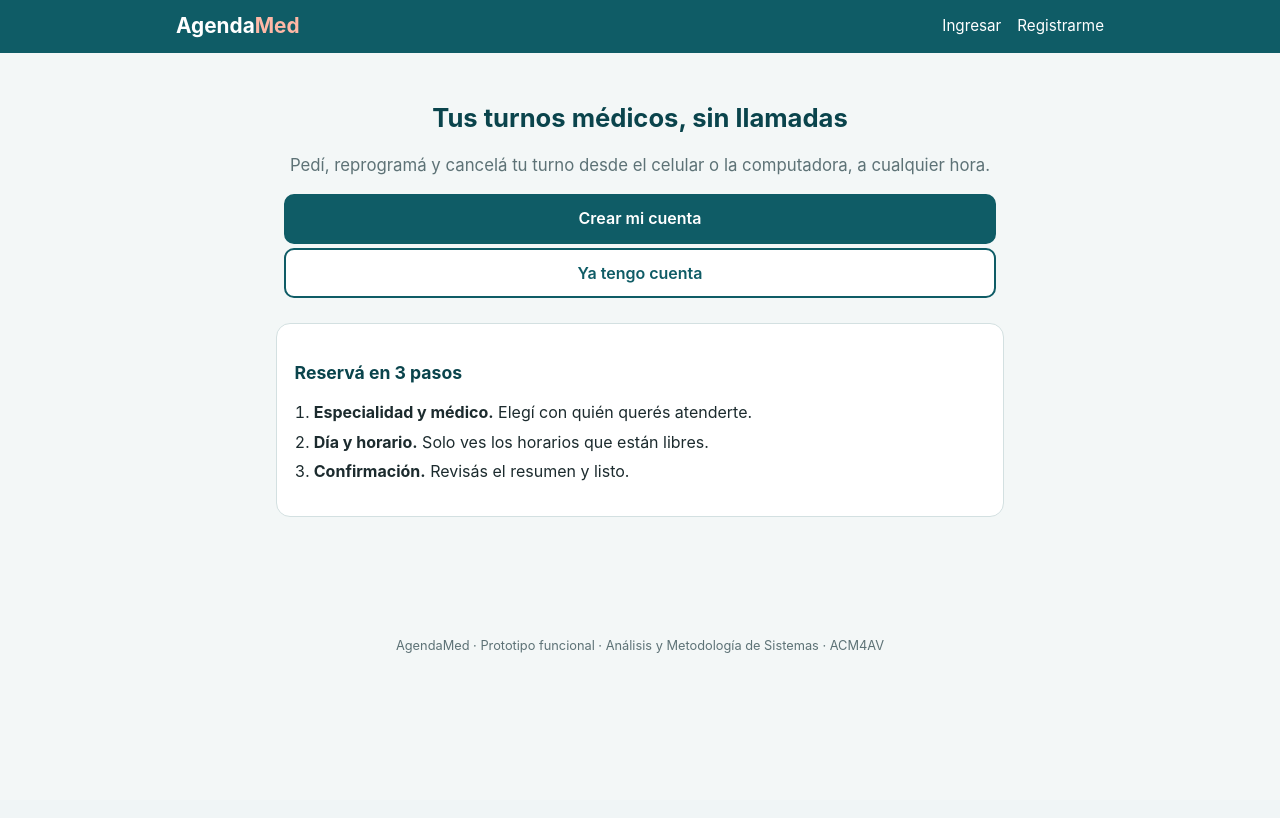
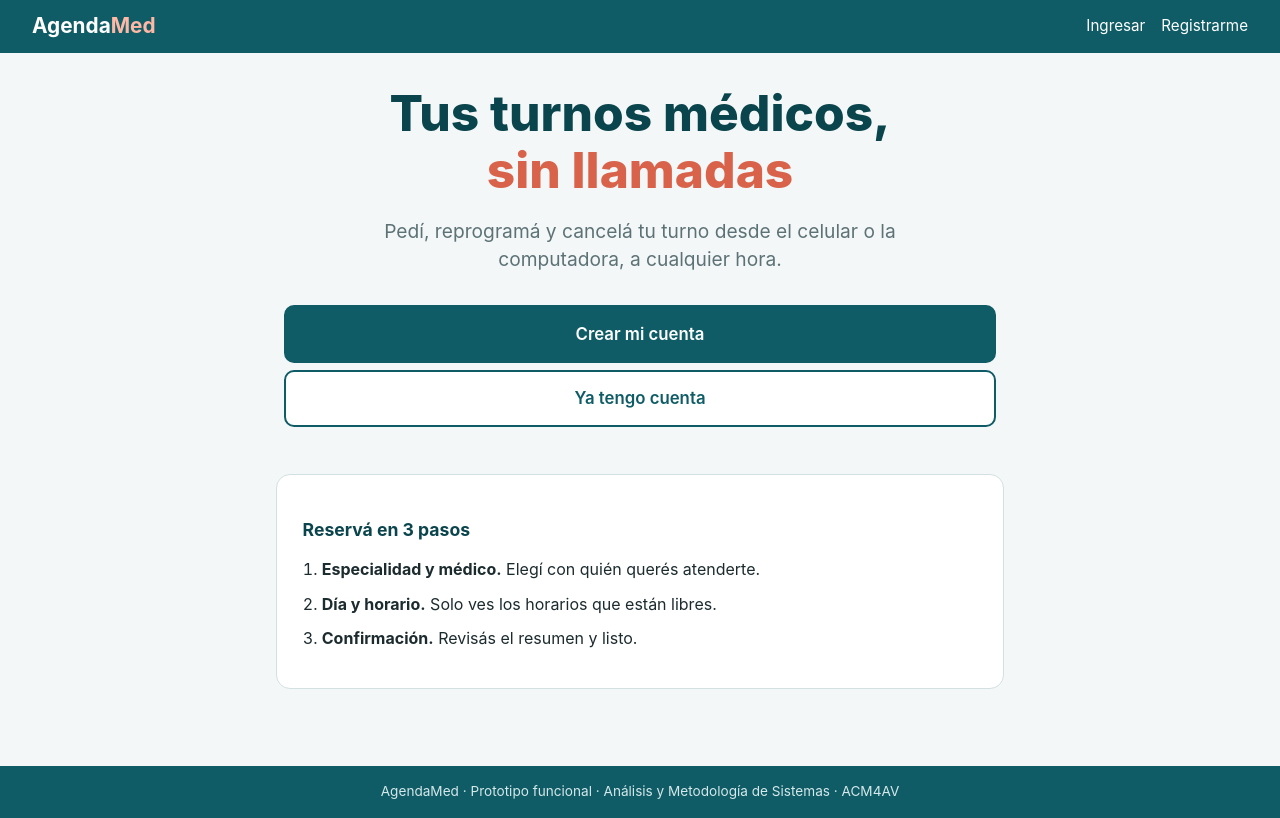
Before and after one commit to Griguofly/agendamed, a Flask app: page / in a window 1280 px wide. Before the commit the page ends 653 px from the top, so only its background shows below. Run offline with Flask 3, Linux system fonts and the light colour scheme.

Commit message:
Mejoras de diseño

```diff
--- a/app/static/css/estilos.css
+++ b/app/static/css/estilos.css
@@ -18,8 +18,11 @@ body {
   margin: 0;
   font-family: -apple-system, "Segoe UI", Roboto, "Helvetica Neue", Arial, sans-serif;
   background: var(--fondo);
-  color: var(--texto);
+    color: var(--texto);
   line-height: 1.45;
+  display: flex;
+  flex-direction: column;
+  min-height: 100vh;
 }
 
 h1 { font-size: 1.6rem; margin: 0.4rem 0 0.8rem; color: var(--verde-oscuro); }
@@ -31,9 +34,10 @@ small, .muted { color: var(--apagado); }
 /* Barra superior */
 .barra { background: var(--verde); color: var(--blanco); }
 .barra-interna {
-  max-width: 960px; margin: 0 auto; padding: 0.7rem 1rem;
+  padding: 0.7rem 2rem;
   display: flex; flex-wrap: wrap; align-items: center; justify-content: space-between; gap: 0.5rem;
 }
+@media (max-width: 520px) { .barra-interna { padding: 0.7rem 1rem; } }
 .marca { color: var(--blanco); font-weight: 700; font-size: 1.3rem; text-decoration: none; }
 .marca span { color: #ffb8a6; }
 .barra nav { display: flex; flex-wrap: wrap; align-items: center; gap: 0.3rem 1rem; }
@@ -43,18 +47,28 @@ small, .muted { color: var(--apagado); }
 .en-linea { display: inline; margin: 0; }
 
 /* Contenedor */
-.contenedor { max-width: 760px; margin: 0 auto; padding: 1rem; min-height: 70vh; }
-.pie { text-align: center; color: var(--apagado); font-size: 0.8rem; padding: 1.5rem 1rem; }
+.contenedor { flex: 1; width: 100%; max-width: 760px; margin: 0 auto; padding: 1rem; }
+/* Pantalla de inicio: el contenido va centrado verticalmente entre la barra y el pie. */
+.contenedor.centrar { display: flex; flex-direction: column; justify-content: center; padding-bottom: 4rem; }
+/* Pie: mismo bloque de color que la barra superior, siempre al final de la pantalla. */
+.pie { background: var(--verde); color: #d5e8ea; text-align: center; font-size: 0.85rem; padding: 1rem; }
 
 /* Tarjetas */
 .tarjeta {
   background: var(--blanco); border: 1px solid var(--borde); border-radius: 14px;
   padding: 1rem 1.1rem; margin: 0.8rem 0;
 }
-.hero { text-align: center; padding: 1.5rem 0.5rem 0.5rem; }
-.hero p { color: var(--apagado); font-size: 1.05rem; }
+
+/* Pantalla de inicio */
+.hero { text-align: center; padding: 1rem 0.5rem 0; }
+.hero h1 { font-size: clamp(2rem, 6vw, 3.1rem); font-weight: 800; line-height: 1.15; margin: 0 0 1.2rem; }
+.hero h1 .resalte { display: block; color: var(--coral-oscuro); }
+.hero p { color: var(--apagado); font-size: 1.2rem; margin: 0 auto 2rem; max-width: 34rem; }
+.hero .btn { margin: 0.45rem 0; padding: 0.9rem 1.1rem; font-size: 1.05rem; }
+.hero + .tarjeta { margin-top: 2.5rem; padding: 1.4rem 1.6rem; }
 .lista-pasos { padding-left: 1.2rem; }
-.lista-pasos li { margin-bottom: 0.4rem; }
+.lista-pasos li { margin-bottom: 0.7rem; }
+.volver { margin: 0 0 0.8rem; }
 
 /* Botones: el principal siempre del mismo tamaño */
 .btn {
--- a/app/templates/base.html
+++ b/app/templates/base.html
@@ -31,7 +31,11 @@
     </div>
   </header>
 
-  <main class="contenedor">
+    <main class="contenedor {% block clase_main %}{% endblock %}">
+          {% if request.endpoint not in ['main.index', 'turnos.horarios', 'turnos.confirmar', 'turnos.reprogramar'] %}
+      <a class="btn btn-outline volver" href="{{ url_for('main.index') }}"
+         onclick="if (history.length > 1) { history.back(); return false; }">← Volver</a>
+    {% endif %}
     {% with mensajes = get_flashed_messages(with_categories=true) %}
       {% for categoria, mensaje in mensajes %}
         <div class="alerta alerta-{{ categoria }}" role="alert">{{ mensaje }}</div>
--- a/app/templates/index.html
+++ b/app/templates/index.html
@@ -1,8 +1,9 @@
 {% extends "base.html" %}
 {% block titulo %}Inicio{% endblock %}
+{% block clase_main %}centrar{% endblock %}
 {% block contenido %}
 <section class="hero">
-  <h1>Tus turnos médicos, sin llamadas</h1>
+    <h1>Tus turnos médicos, <span class="resalte">sin llamadas</span></h1>
   <p>Pedí, reprogramá y cancelá tu turno desde el celular o la computadora, a cualquier hora.</p>
   {% if current_user.is_authenticated %}
     {% if current_user.es_admin %}
```
